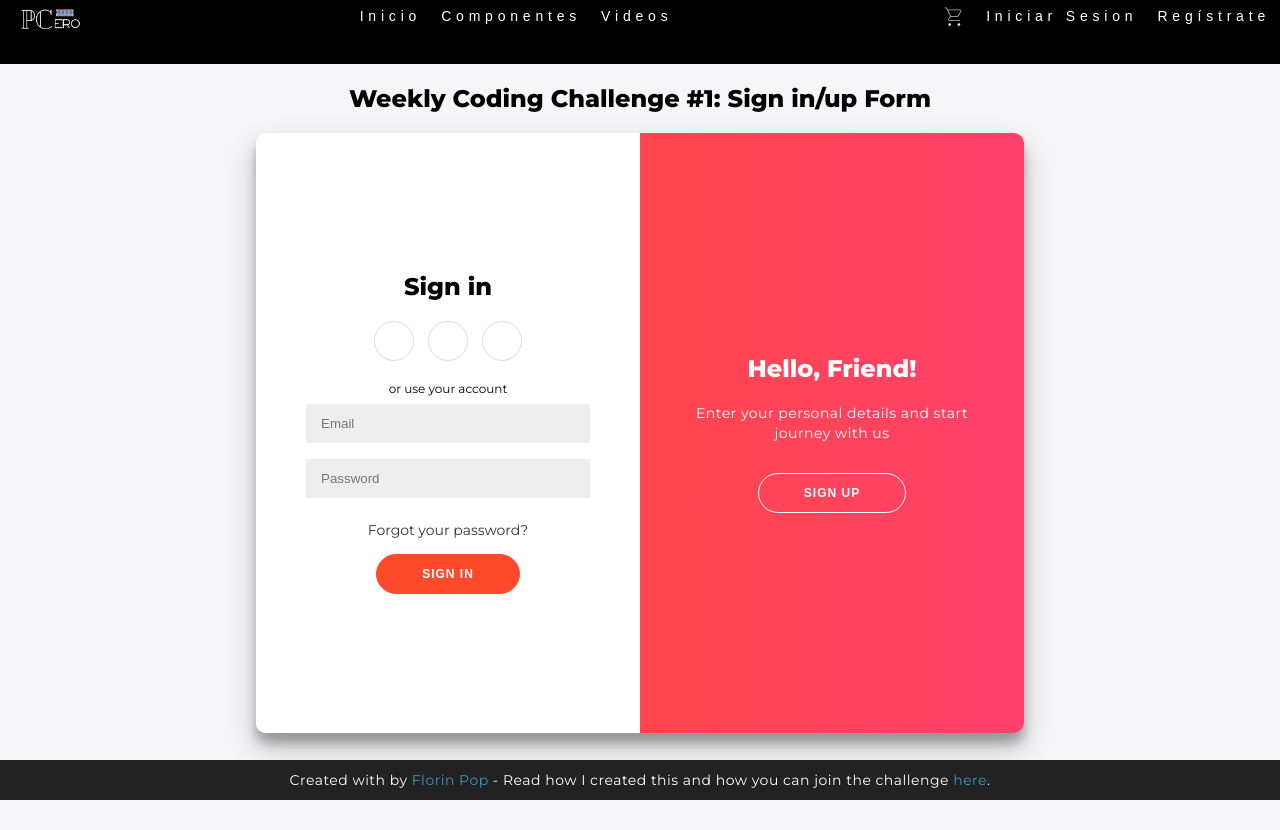
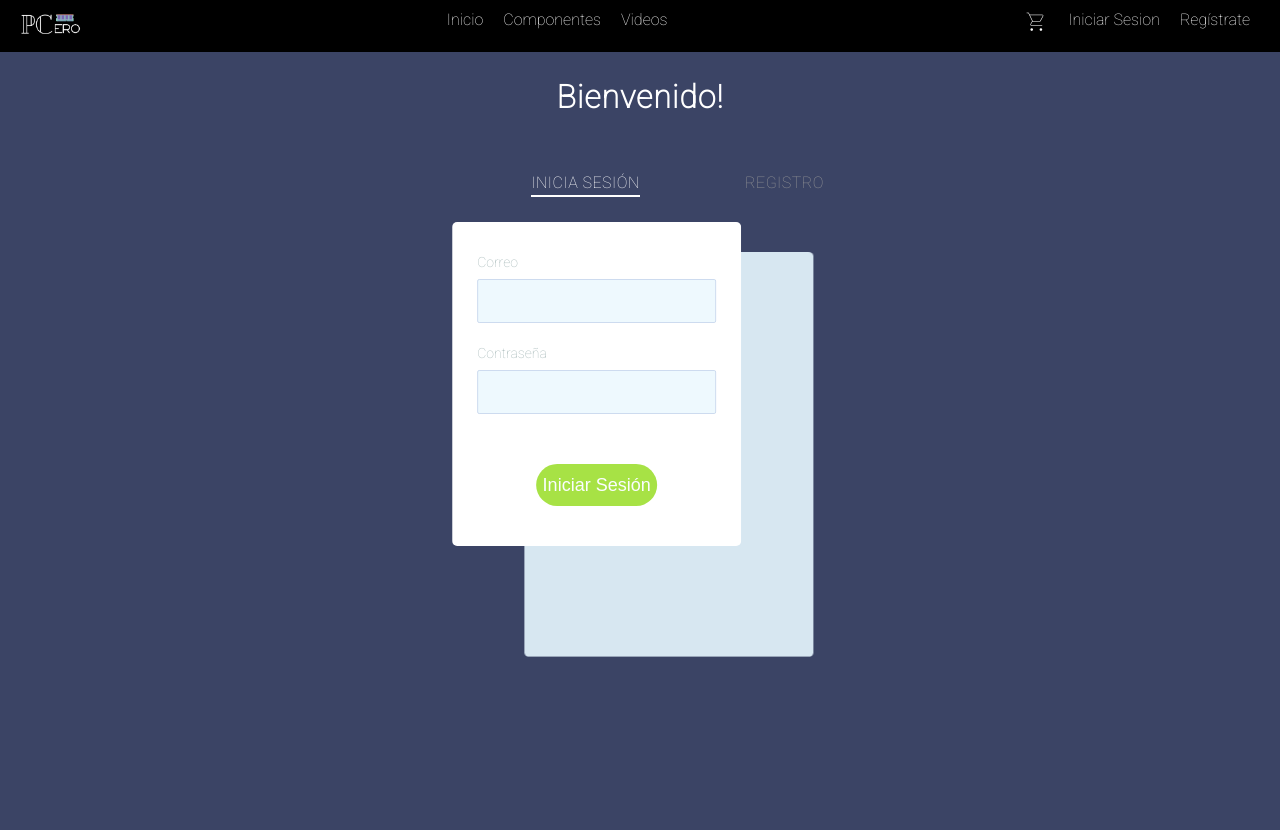
Before and after one commit to GabeLove/ProyectoPCeroAvanze, a PHP site: page /sign/login.php in a window 1280 px wide. After the commit the page ends 657 px from the top, so only its background shows below. Run offline with PHP 8.4, Linux system fonts and the light colour scheme.

Commit message:
2doAvance

```diff
--- a/Css/styleslogin.css
+++ b/Css/styleslogin.css
@@ -1,30 +1,21 @@
-@import url('https://fonts.googleapis.com/css?family=Montserrat:400,800');
 @import url('https://fonts.googleapis.com/css2?family=Open+Sans:wght@300&family=Roboto:wght@100&display=swap');
 
-* {
-	box-sizing: border-box;
-}
 
-
-
-body {
-	background: #f6f5f7;
-	display: flex;
-	flex-direction: column;
-	font-family: 'Montserrat', sans-serif;
-	height: 100vh;
-	margin: -20px 0 50px;
-}
-body nav{
-    font-family: Arial, Helvetica, sans-serif;
-    letter-spacing: 0.3em;
-    line-height: 1.6;
+body{
     margin: 0;
     padding: 0;
     background-color: #edede9;
     width: 100%;
-
+    height: 100%;
+    font-family: 'Open Sans', sans-serif;
 }
+nav .desktop a .material-symbols-outlined {
+	font-variation-settings:
+	'FILL' 0,
+	'wght' 100,
+	'GRAD' 0,
+	'opsz' 48
+  }
 
 
 nav .desktop{
@@ -79,307 +70,288 @@ nav .secondary .registro{
 
 }
 
-.title{
-    text-align: center;
-    font-size: 40px;
-    color: #6a6a6a;
-    margin-top: 100px;
-    font-weight: 100;
-    font-family: 'Roboto', sans-serif;
+*,
+*::before,
+*::after {
+	box-sizing: border-box;
 }
 
-.container{
-    width: 100%;
-    max-width: 1200px;
-    height: 600px;
-    display: flex;
-    flex-wrap: wrap;
-    justify-content: center;
-    margin: auto;
-
+body {
+	margin: 0;
+	font-family: Roboto, -apple-system, 'Helvetica Neue', 'Segoe UI', Arial, sans-serif;
+	background: #3b4465;
 }
 
-.container .card{
-    width: 330px;
-    height: 500px;
-    border-radius: 8px;
-    box-shadow: 0 2px 2px rgba(0, 0, 0, 0.2);
-    overflow: hidden;
-    margin:20px;
-    text-align: center;
-    transition: all 0.25s;
-    box-shadow: 0 12px 16px rgba(0, 0, 0, 0.2);
+.forms-section {
+	display: flex;
+	flex-direction: column;
+	justify-content: center;
+	align-items: center;
 }
 
-.container .card:hover{
-    transform:  translateY(-15px);
-    box-shadow: 0 12px 16px rgba(0, 0, 0, 0.2);
+.section-title {
+	font-size: 32px;
+	letter-spacing: 1px;
+	color: #fff;
 }
 
-.container .card img{
-    width: 330px;
-    height: 220px;
- }
- .container .card h4{
-    font-weight: 600;
- }
-.container .card p {
-    padding: 0 1rem;
-    font-size: 14px;
-    font-weight: 200;
-    font-family: Arial, Helvetica, sans-serif
+.forms {
+	display: flex;
+	align-items: flex-start;
+	margin-top: 30px;
 }
 
-.container .card a {
-    font-weight: 500;
-    text-decoration: none;
-    color: #3498db;
-    padding: 0px 15px;
-    border-radius: 30px;
-
-
+.form-wrapper {
+	animation: hideLayer .3s ease-out forwards;
 }
 
-
-nav .desktop a .material-symbols-outlined {
-  font-variation-settings:
-  'FILL' 0,
-  'wght' 100,
-  'GRAD' 0,
-  'opsz' 48
+.form-wrapper.is-active {
+	animation: showLayer .3s ease-in forwards;
 }
 
-h1 {
-	font-weight: bold;
-	margin: 0;
-}
-
-h2 {
-	text-align: center;
-}
-
-p {
-	font-size: 14px;
-	font-weight: 100;
-	line-height: 20px;
-	letter-spacing: 0.5px;
-	margin: 20px 0 30px;
-}
-
-span {
-	font-size: 12px;
-}
-
-a {
-	color: #333;
-	font-size: 14px;
-	text-decoration: none;
-	margin: 15px 0;
-}
-
-button {
-	border-radius: 20px;
-	border: 1px solid #FF4B2B;
-	background-color: #FF4B2B;
-	color: #FFFFFF;
-	font-size: 12px;
-	font-weight: bold;
-	padding: 12px 45px;
-	letter-spacing: 1px;
-	text-transform: uppercase;
-	transition: transform 80ms ease-in;
-}
-
-button:active {
-	transform: scale(0.95);
-}
-
-button:focus {
-	outline: none;
-}
-
-button.ghost {
-	background-color: transparent;
-	border-color: #FFFFFF;
-}
-
-form {
-	background-color: #FFFFFF;
-	display: flex;
-	align-items: center;
-	justify-content: center;
-	flex-direction: column;
-	padding: 0 50px;
-	height: 100%;
-	text-align: center;
-}
-
-input {
-	background-color: #eee;
-	border: none;
-	padding: 12px 15px;
-	margin: 8px 0;
-	width: 100%;
-}
-
-.container {
-	background-color: #fff;
-	border-radius: 10px;
-  	box-shadow: 0 14px 28px rgba(0,0,0,0.25),
-			0 10px 10px rgba(0,0,0,0.22);
-	position: relative;
-	overflow: hidden;
-	width: 768px;
-	max-width: 100%;
-	min-height: 480px;
-}
-
-.form-container {
-	position: absolute;
-	top: 0;
-	height: 100%;
-	transition: all 0.6s ease-in-out;
-}
-
-.sign-in-container {
-	left: 0;
-	width: 50%;
-	z-index: 2;
-}
-
-.container.right-panel-active .sign-in-container {
-	transform: translateX(100%);
-}
-
-.sign-up-container {
-	left: 0;
-	width: 50%;
-	opacity: 0;
-	z-index: 1;
-}
-
-.container.right-panel-active .sign-up-container {
-	transform: translateX(100%);
-	opacity: 1;
-	z-index: 5;
-	animation: show 0.6s;
-}
-
-@keyframes show {
-	0%, 49.99% {
-		opacity: 0;
+@keyframes showLayer {
+	50% {
 		z-index: 1;
 	}
-
-	50%, 100% {
-		opacity: 1;
-		z-index: 5;
+	100% {
+		z-index: 1;
 	}
 }
 
-.overlay-container {
+@keyframes hideLayer {
+	0% {
+		z-index: 1;
+	}
+	49.999% {
+		z-index: 1;
+	}
+}
+
+.switcher {
+	position: relative;
+	cursor: pointer;
+	display: block;
+	margin-right: auto;
+	margin-left: auto;
+	padding: 0;
+	text-transform: uppercase;
+	font-family: inherit;
+	font-size: 16px;
+	letter-spacing: .5px;
+	color: #999;
+	background-color: transparent;
+	border: none;
+	outline: none;
+	transform: translateX(0);
+	transition: all .3s ease-out;
+}
+
+.form-wrapper.is-active .switcher-login {
+	color: #fff;
+	transform: translateX(90px);
+}
+
+.form-wrapper.is-active .switcher-signup {
+	color: #fff;
+	transform: translateX(-90px);
+}
+
+.underline {
+	position: absolute;
+	bottom: -5px;
+	left: 0;
+	overflow: hidden;
+	pointer-events: none;
+	width: 100%;
+	height: 2px;
+}
+
+.underline::before {
+	content: '';
 	position: absolute;
 	top: 0;
-	left: 50%;
-	width: 50%;
-	height: 100%;
-	overflow: hidden;
-	transition: transform 0.6s ease-in-out;
-	z-index: 100;
+	left: inherit;
+	display: block;
+	width: inherit;
+	height: inherit;
+	background-color: currentColor;
+	transition: transform .2s ease-out;
 }
 
-.container.right-panel-active .overlay-container{
-	transform: translateX(-100%);
+.switcher-login .underline::before {
+	transform: translateX(101%);
 }
 
-.overlay {
-	background: #FF416C;
-	background: -webkit-linear-gradient(to right, #FF4B2B, #FF416C);
-	background: linear-gradient(to right, #FF4B2B, #FF416C);
-	background-repeat: no-repeat;
-	background-size: cover;
-	background-position: 0 0;
-	color: #FFFFFF;
-	position: relative;
-	left: -100%;
-	height: 100%;
-	width: 200%;
-  	transform: translateX(0);
-	transition: transform 0.6s ease-in-out;
+.switcher-signup .underline::before {
+	transform: translateX(-101%);
 }
 
-.container.right-panel-active .overlay {
-  	transform: translateX(50%);
-}
-
-.overlay-panel {
-	position: absolute;
-	display: flex;
-	align-items: center;
-	justify-content: center;
-	flex-direction: column;
-	padding: 0 40px;
-	text-align: center;
-	top: 0;
-	height: 100%;
-	width: 50%;
-	transform: translateX(0);
-	transition: transform 0.6s ease-in-out;
-}
-
-.overlay-left {
-	transform: translateX(-20%);
-}
-
-.container.right-panel-active .overlay-left {
+.form-wrapper.is-active .underline::before {
 	transform: translateX(0);
 }
 
-.overlay-right {
-	right: 0;
-	transform: translateX(0);
+.form {
+	overflow: hidden;
+	min-width: 260px;
+	margin-top: 50px;
+	padding: 30px 25px;
+  border-radius: 5px;
+	transform-origin: top;
 }
 
-.container.right-panel-active .overlay-right {
-	transform: translateX(20%);
+.form-login {
+	animation: hideLogin .3s ease-out forwards;
 }
 
-.social-container {
-	margin: 20px 0;
+.form-wrapper.is-active .form-login {
+	animation: showLogin .3s ease-in forwards;
 }
 
-.social-container a {
-	border: 1px solid #DDDDDD;
-	border-radius: 50%;
-	display: inline-flex;
-	justify-content: center;
-	align-items: center;
-	margin: 0 5px;
-	height: 40px;
-	width: 40px;
+@keyframes showLogin {
+	0% {
+		background: #d7e7f1;
+		transform: translate(40%, 10px);
+	}
+	50% {
+		transform: translate(0, 0);
+	}
+	100% {
+		background-color: #fff;
+		transform: translate(35%, -20px);
+	}
 }
 
-footer {
-    background-color: #222;
-    color: #fff;
-    font-size: 14px;
-    bottom: 0;
-    position: fixed;
-    left: 0;
-    right: 0;
-    text-align: center;
-    z-index: 999;
+@keyframes hideLogin {
+	0% {
+		background-color: #fff;
+		transform: translate(35%, -20px);
+	}
+	50% {
+		transform: translate(0, 0);
+	}
+	100% {
+		background: #d7e7f1;
+		transform: translate(40%, 10px);
+	}
 }
 
-footer p {
-    margin: 10px 0;
+.form-signup {
+	animation: hideSignup .3s ease-out forwards;
 }
 
-footer i {
-    color: red;
+.form-wrapper.is-active .form-signup {
+	animation: showSignup .3s ease-in forwards;
 }
 
-footer a {
-    color: #3c97bf;
-    text-decoration: none;
+@keyframes showSignup {
+	0% {
+		background: #d7e7f1;
+		transform: translate(-40%, 10px) scaleY(.8);
+	}
+	50% {
+		transform: translate(0, 0) scaleY(.8);
+	}
+	100% {
+		background-color: #fff;
+		transform: translate(-35%, -20px) scaleY(1);
+	}
 }
+
+@keyframes hideSignup {
+	0% {
+		background-color: #fff;
+		transform: translate(-35%, -20px) scaleY(1);
+	}
+	50% {
+		transform: translate(0, 0) scaleY(.8);
+	}
+	100% {
+		background: #d7e7f1;
+		transform: translate(-40%, 10px) scaleY(.8);
+	}
+}
+
+.form fieldset {
+	position: relative;
+	opacity: 0;
+	margin: 0;
+	padding: 0;
+	border: 0;
+	transition: all .3s ease-out;
+}
+
+.form-login fieldset {
+	transform: translateX(-50%);
+}
+
+.form-signup fieldset {
+	transform: translateX(50%);
+}
+
+.form-wrapper.is-active fieldset {
+	opacity: 1;
+	transform: translateX(0);
+	transition: opacity .4s ease-in, transform .35s ease-in;
+}
+
+.form legend {
+	position: absolute;
+	overflow: hidden;
+	width: 1px;
+	height: 1px;
+	clip: rect(0 0 0 0);
+}
+
+.input-block {
+	margin-bottom: 20px;
+}
+
+.input-block label {
+	font-size: 14px;
+  color: #a1b4b4;
+}
+
+.input-block input {
+	display: block;
+	width: 100%;
+	margin-top: 8px;
+	padding-right: 15px;
+	padding-left: 15px;
+	font-size: 16px;
+	line-height: 40px;
+	color: #3b4465;
+  background: #eef9fe;
+  border: 1px solid #cddbef;
+  border-radius: 2px;
+}
+
+.form [type='submit'] {
+	opacity: 0;
+	display: block;
+	min-width: 120px;
+	margin: 30px auto 10px;
+	font-size: 18px;
+	line-height: 40px;
+	border-radius: 25px;
+	border: none;
+	transition: all .3s ease-out;
+}
+
+.form-wrapper.is-active .form [type='submit'] {
+	opacity: 1;
+	transform: translateX(0);
+	transition: all .4s ease-in;
+}
+
+.btn-login {
+	color: #fbfdff;
+	background: #a7e245;
+	transform: translateX(-30%);
+}
+
+.btn-signup {
+	color: #a7e245;
+	background: #fbfdff;
+	box-shadow: inset 0 0 0 2px #a7e245;
+	transform: translateX(30%);
+}
--- /dev/null
+++ b/config/config.php
@@ -0,0 +1,17 @@
+<?php
+
+$server="localhost";
+$user="root";
+$pass="";
+$database="registro";
+
+$conn = mysqli_connect($server,$user,$pass,$database);
+
+if(!$conn){
+    die("Conexión fallida");
+}else{
+
+}
+
+
+?>
--- a/sign/login.php
+++ b/sign/login.php
@@ -1,3 +1,27 @@
+<?php
+
+include "../config/config.php";
+error_reporting(0);
+session_start();
+
+if(isset($_SESSION["username"])){
+	header("Location: index.php");
+}
+
+if(isset($_POST["submit"])){
+	$nombre=$_POST["nombre"];
+	$correo=$_POST["correo"];
+	$contrasena=md5($_POST["contraseña"]);
+	$rcontrasena=md5($_POST["rcontraseña"]);
+
+	if($contrasena){
+
+	}
+}
+?>
+
+
+
 <!DOCTYPE html>
 <html lang="en">
 <head>
@@ -12,7 +36,7 @@
 <nav>
         <div class="desktop">
             <div class="logo">
-                <a href="index.html"><img class="imglogo" src="img/PCeroLogo.png" alt=""></a></div>
+                <a href="index.html"><img class="imglogo" src="../img/PCeroLogo.png" alt=""></a></div>
             <div class="primary">
                 <a href="../index.php">Inicio</a>
                 <a href="#
@@ -28,70 +52,68 @@
                 </a>
 
                 <a href="sign/login.php">Iniciar Sesion</a>
-                <a href="#">
+                <a href="#" class="registro">
                     Regístrate
                 </a>
             </div>
         </div>
     </nav>
-    <section>
-    <h2>Weekly Coding Challenge #1: Sign in/up Form</h2>
-<div class="container" id="container">
-	<div class="form-container sign-up-container">
-		<form action="#">
-			<h1>Create Account</h1>
-			<div class="social-container">
-				<a href="#" class="social"><i class="fab fa-facebook-f"></i></a>
-				<a href="#" class="social"><i class="fab fa-google-plus-g"></i></a>
-				<a href="#" class="social"><i class="fab fa-linkedin-in"></i></a>
+	<section class="forms-section">
+  <h1 class="section-title">Bienvenido!</h1>
+  <div class="forms">
+    <div class="form-wrapper is-active">
+      <button type="button" class="switcher switcher-login">
+	  Inicia Sesión
+        <span class="underline"></span>
+      </button>
+      <form class="form form-login">
+        <fieldset>
+
+          <div class="input-block">
+            <label for="login-email">Correo</label>
+            <input id="login-email" type="email" required>
           </div>
-			<span>or use your email for registration</span>
-			<input type="text" placeholder="Name" />
-			<input type="email" placeholder="Email" />
-			<input type="password" placeholder="Password" />
-			<button>Sign Up</button>
+          <div class="input-block">
+            <label for="login-password">Contraseña</label>
+            <input id="login-password" type="password" required>
+          </div>
+        </fieldset>
+        <button type="submit" class="btn-login">Iniciar Sesión</button>
       </form>
     </div>
-	<div class="form-container sign-in-container">
-		<form action="#">
-			<h1>Sign in</h1>
-			<div class="social-container">
-				<a href="#" class="social"><i class="fab fa-facebook-f"></i></a>
-				<a href="#" class="social"><i class="fab fa-google-plus-g"></i></a>
-				<a href="#" class="social"><i class="fab fa-linkedin-in"></i></a>
+    <div class="form-wrapper">
+      <button type="button" class="switcher switcher-signup">
+        Registro
+        <span class="underline"></span>
+      </button>
+      <form class="form form-signup">
+        <fieldset>
+
+          <div class="input-block">
+            <label for="signup-email">Nombre</label>
+            <input id="signup-name" type="text" required>
           </div>
-			<span>or use your account</span>
-			<input type="email" placeholder="Email" />
-			<input type="password" placeholder="Password" />
-			<a href="#">Forgot your password?</a>
-			<button>Sign In</button>
+
+		  <div class="input-block">
+            <label for="signup-email">Correo</label>
+            <input id="signup-email" type="email" required>
+          </div>
+          <div class="input-block">
+            <label for="signup-password">Contraseña</label>
+            <input id="signup-password" type="password" required>
+          </div>
+          <div class="input-block">
+            <label for="signup-password-confirm">Confirmar contraseña</label>
+            <input id="signup-password-confirm" type="password" required>
+          </div>
+        </fieldset>
+        <button type="submit" class="btn-signup">Continue</button>
       </form>
     </div>
-	<div class="overlay-container">
-		<div class="overlay">
-			<div class="overlay-panel overlay-left">
-				<h1>Welcome Back!</h1>
-				<p>To keep connected with us please login with your personal info</p>
-				<button class="ghost" id="signIn">Sign In</button>
   </div>
-			<div class="overlay-panel overlay-right">
-				<h1>Hello, Friend!</h1>
-				<p>Enter your personal details and start journey with us</p>
-				<button class="ghost" id="signUp">Sign Up</button>
-			</div>
-		</div>
-	</div>
-</div>
+</section>
 
-<footer>
-	<p>
-		Created with <i class="fa fa-heart"></i> by
-		<a target="_blank" href="https://florin-pop.com">Florin Pop</a>
-		- Read how I created this and how you can join the challenge
-		<a target="_blank" href="https://www.florin-pop.com/blog/2019/03/double-slider-sign-in-up-form/">here</a>.
-	</p>
-</footer>
-    </section>
+<script src="../js/script.js"></script>
 
 </body>
 </html>
```
Also changed, not shown: Css/styles.css (+10 -22 lines), js/script.js (added, +8 -0 lines). Lines whose indentation alone changed are shown as unchanged.
